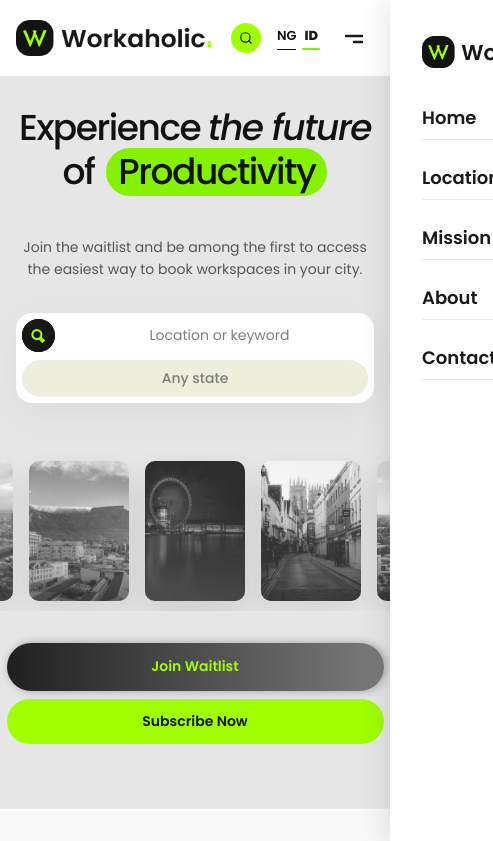
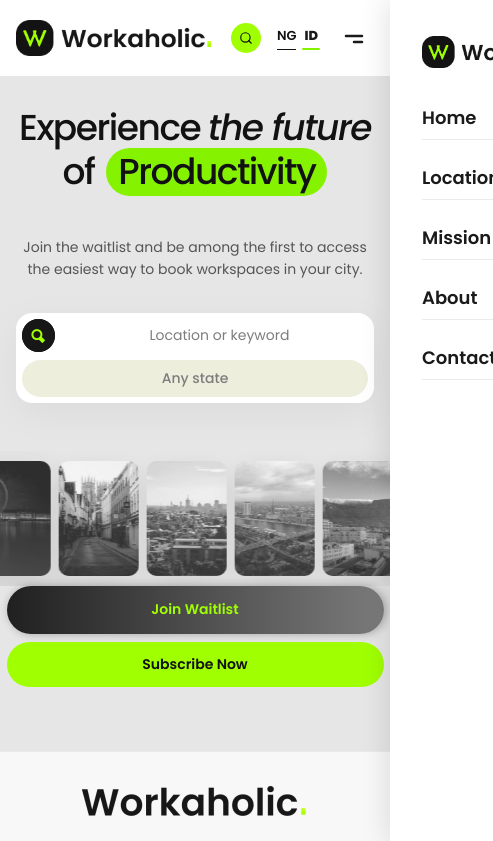
Before and after one commit to Workaholic-Africa/landing_page, a React (Vite) app: page / in a window 390 px wide. Shown: the top 841 px of the page, 493 px wide, since content can reach past the window. Built offline with nearby package versions, Linux system fonts and the light colour scheme.

Commit message:
Add auto-scroll animation to mobile carousel

```diff
--- a/src/components/Carousel/Carousel.css
+++ b/src/components/Carousel/Carousel.css
@@ -138,22 +138,34 @@
 }
 
 @media (max-width: 768px) {
-    .carousel-track {
-        overflow-x: auto;
-        padding-bottom: var(--spacing-md);
-        scroll-snap-type: x mandatory;
-        justify-content: flex-start;
-        padding: 10px var(--spacing-md);
-        scrollbar-width: none;
+    .carousel-scroll-wrapper {
+        width: 100vw;
+        overflow: hidden;
+        padding: 10px 0;
     }
 
-    .carousel-track::-webkit-scrollbar {
-        display: none;
+    .carousel-track {
+        display: flex;
+        width: max-content;
+        gap: var(--spacing-md);
+        margin: 0;
+        animation: scrollLeft 15s linear infinite;
+    }
+
+    @keyframes scrollLeft {
+        0% {
+            transform: translateX(0);
+        }
+
+        100% {
+            transform: translateX(calc(-50% - (var(--spacing-md) / 2)));
+        }
     }
 
     .carousel-item {
         flex-shrink: 0;
-        scroll-snap-align: center;
+        width: 100px;
+        height: 140px;
     }
 
     .carousel-item {
@@ -169,12 +181,23 @@
 
 @media (max-width: 480px) {
     .carousel-track {
-        gap: var(--spacing-md);
+        gap: var(--spacing-sm);
+        animation: scrollLeftMobile 12s linear infinite;
+    }
+
+    @keyframes scrollLeftMobile {
+        0% {
+            transform: translateX(0);
+        }
+
+        100% {
+            transform: translateX(calc(-50% - (var(--spacing-sm) / 2)));
+        }
     }
 
     .carousel-item {
-        width: 100px;
-        height: 140px;
+        width: 80px;
+        height: 115px;
     }
 
     .cta-group {
--- a/src/components/Carousel/Carousel.jsx
+++ b/src/components/Carousel/Carousel.jsx
@@ -17,15 +17,17 @@
     return (
         <section className="carousel-section">
             <div className="carousel-container">
+                <div className="carousel-scroll-wrapper">
                     <div className="carousel-track">
-                    {images.map((img) => (
+                        {images.concat(images).map((img, idx) => (
                             <div
-                            key={img.id}
+                                key={`${img.id}-${idx}`}
                                 className={`carousel-item ${img.type === 'color' ? 'active-color' : ''}`}
                             >
                                 <img src={img.src} alt="Location highlight" className="carousel-image" />
                             </div>
                         ))}
+                    </div>
                 </div>
 
                 <div className="cta-group">
```
Lines whose indentation alone changed are shown as unchanged.
